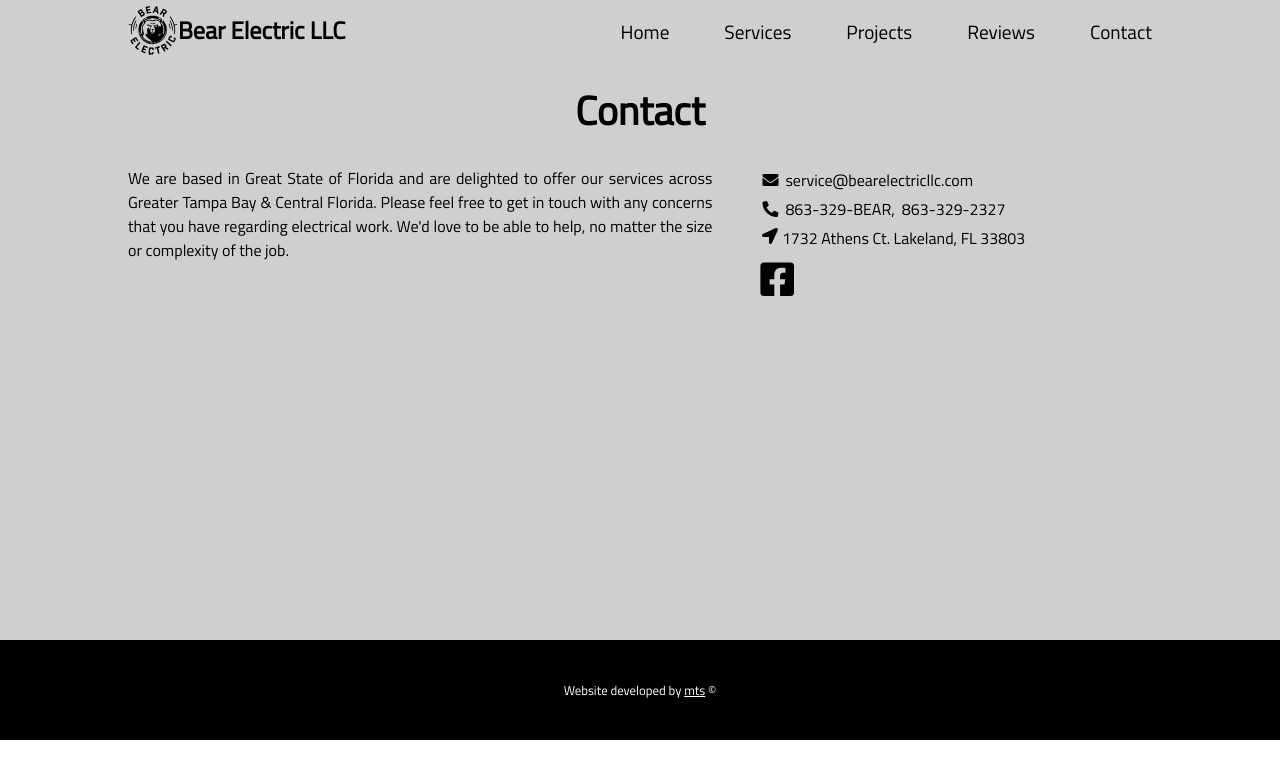
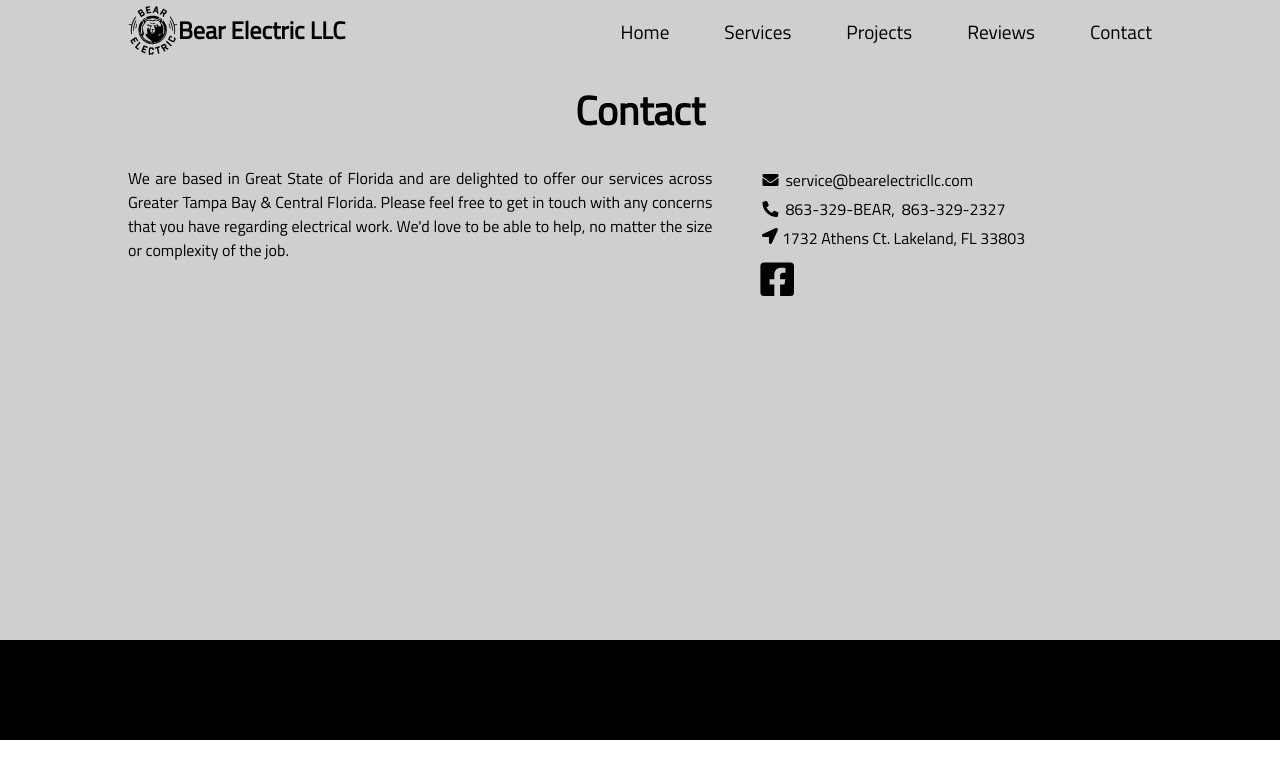
Before and after one commit to mts755Dev/bear-electricc, a React (Create React App) app: page /contact in a window 1280 px wide. Shown: the top 778 px of the page. Built offline with nearby package versions, Linux system fonts and the light colour scheme.

Commit message:
fix: footer updated

```diff
--- a/src/components/footer/Footer.js
+++ b/src/components/footer/Footer.js
@@ -5,7 +5,6 @@ function Footer() {
   return (
     <footer className="footer-section">
       <div className="footer-section-container">
-        <p>Website developed by <a href="https://www.muhammadtalhasaleem.com/" target='_blank' rel="noreferrer">mts</a><span> &copy;</span></p>
       </div>
     </footer>
   );
```
